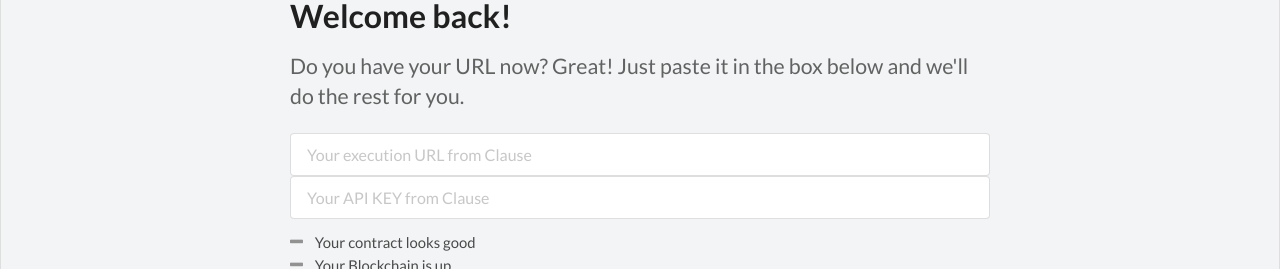
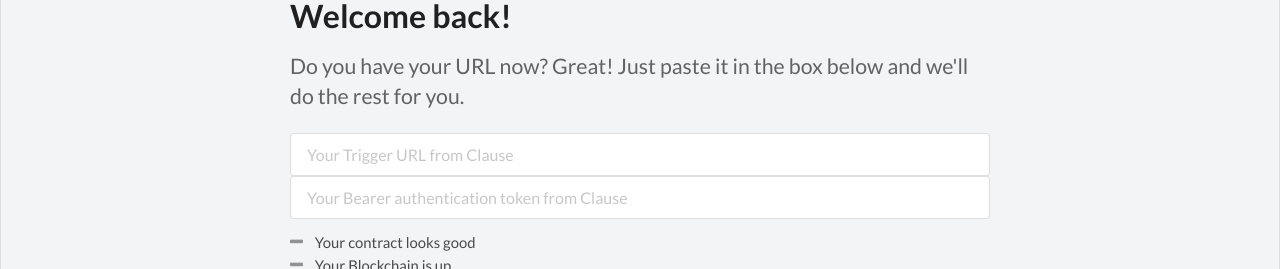
Before and after one commit to clauseHQ/demo-clause-ibm-perishable-goods, an Angular app in the folder apps/clause-perishable-goods-client/: page / in a window 1280 px wide. Shown: the part 2160-2429 px from the top of the page. Built offline with nearby package versions, Linux system fonts and the light colour scheme; no server answers.

Commit message:
Update URL and TOKEN labels

```diff
--- a/apps/clause-perishable-goods-client/src/app/app.component.html
+++ b/apps/clause-perishable-goods-client/src/app/app.component.html
@@ -12,11 +12,11 @@
             <h3 class="ui header" id="welcomeback">Welcome back!</h3>
             <p>Do you have your URL now? Great! Just paste it in the box below and we'll do the rest for you.</p>
             <div class="ui fluid icon input" [ngClass]="{'error': urlStatus === 'INVALID', 'loading': urlStatus === 'LOADING','disabled': urlStatus === 'VALID'}">
-                <input type="text" placeholder="Your execution URL from Clause"  [(ngModel)]="service.data.shipment.smartClause" (ngModelChange)="validateClauseURL($event)">
+                <input type="text" placeholder="Your Trigger URL from Clause"  [(ngModel)]="service.data.shipment.smartClause" (ngModelChange)="validateClauseURL($event)">
                 <i class="icon" [ngClass]="{'green': urlStatus === 'VALID', 'check': urlStatus === 'VALID'}"></i>
             </div>
             <div class="ui fluid icon input" [ngClass]="{'error': urlStatus === 'INVALID', 'loading': urlStatus === 'LOADING','disabled': urlStatus === 'VALID'}">
-                <input type="text" placeholder="Your API KEY from Clause"  [(ngModel)]="service.data.shipment.smartClauseKey" (ngModelChange)="validateClauseURL($event)">
+                <input type="text" placeholder="Your Bearer authentication token from Clause"  [(ngModel)]="service.data.shipment.smartClauseKey" (ngModelChange)="validateClauseURL($event)">
                 <i class="icon" [ngClass]="{'green': urlStatus === 'VALID', 'check': urlStatus === 'VALID'}"></i>
             </div>
             <div class="ui error message" [hidden]="urlStatus !== 'INVALID'">
```
